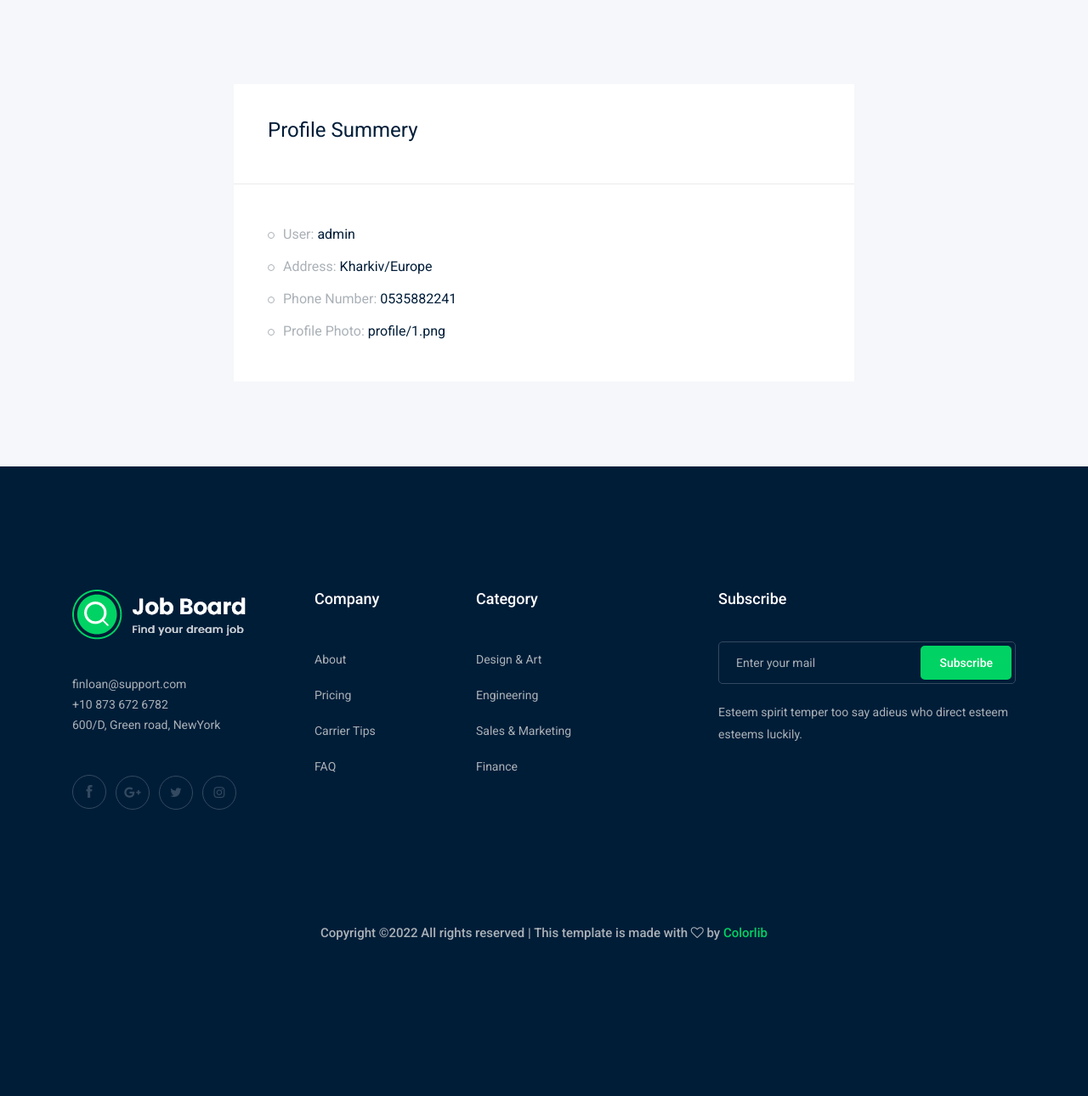
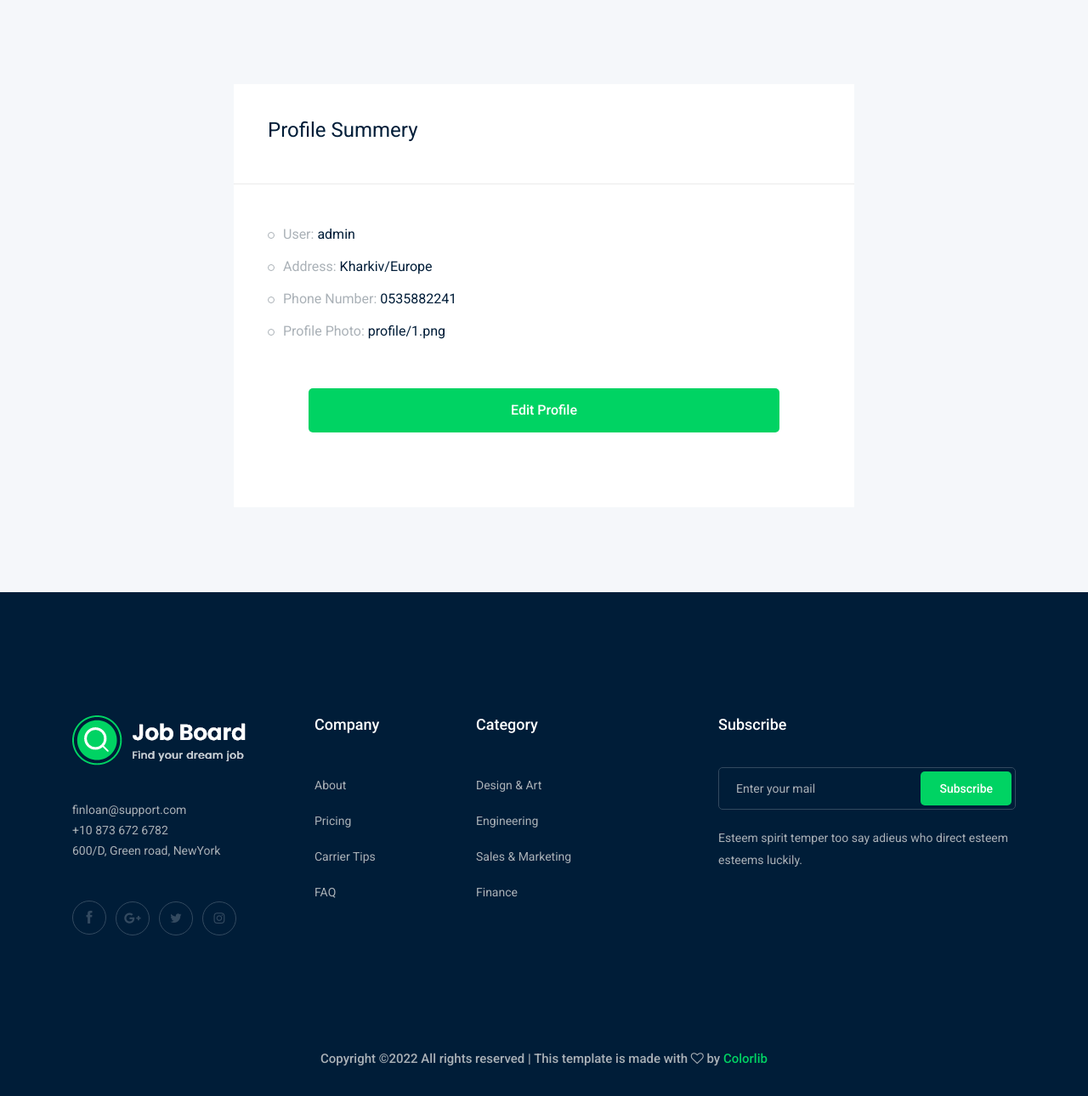
Before and after one commit to 1TeamJob/job-board-proj, a Django app: page /accounts/profile in a window 1280 px wide. Shown: the part 286-1576 px from the top of the page at 85% size. Before the commit the page ends 1393 px from the top, so only its background shows below. Run offline with Django 4.2, Linux system fonts and the light colour scheme; a user stored in the database is signed in; data comes from the database, SQL or seed files in the repository; both versions use the stored data as it was after the commit; some libraries are stand-ins or nearby versions.

Commit message:
fixing signup, profile, edit profile pages

```diff
--- a/accounts/models.py
+++ b/accounts/models.py
@@ -6,8 +6,8 @@ from django.db.models.signals import post_save
 class Profile(models.Model):
     user = models.OneToOneField(User, on_delete=models.CASCADE)
     address = models.ForeignKey('address', on_delete=models.CASCADE, blank=True, null=True)
-    phone_number = models.CharField(max_length=13)
-    profile_photo = models.ImageField(upload_to='profile/')
+    phone_number = models.CharField(max_length=13, blank=True, null=True)
+    profile_photo = models.ImageField(upload_to='profile/', blank=True, null=True)
     created_at = models.DateTimeField(auto_now=True)
 
 
--- a/accounts/templates/accounts/profile.html
+++ b/accounts/templates/accounts/profile.html
@@ -32,6 +32,9 @@
                                 <li>Phone Number: <span>{{ profile.phone_number }}</span></li>
                                 <li>Profile Photo: <span> {{ profile.profile_photo }}</span></li>
                             </ul>
+                            <div class="p-5">
+                            <a class="boxed-btn3 w-100" href="{% url 'accounts:edit_profile' %} "> Edit Profile </a>
+                            </div>
                         </div>
                     </div>
                 </div>
--- a/accounts/urls.py
+++ b/accounts/urls.py
@@ -6,7 +6,7 @@ app_name = 'accounts'
 
 
 urlpatterns = [
-    path('signup', views.signup, name='signup'),
+    path('signup/', views.signup, name='signup'),
     path('profile', views.profile, name='profile'),
     path('profile/edit', views.edit_profile, name='edit_profile'),
 ]
--- a/accounts/views.py
+++ b/accounts/views.py
@@ -9,8 +9,9 @@ def signup(request):
     if request.method == 'POST':
         form = SignupForm(request.POST)
         if form.is_valid():
+            form.save()
             username = form.cleaned_data['username']
-            password = form.cleaned_data['password']
+            password = form.cleaned_data['password1']
             user = authenticate(username=username, password=password)
             login(request, user)
             return redirect('/accounts/profile')
@@ -31,9 +32,10 @@ def profile(request):
 
 
 def edit_profile(request):
+    profile = Profile.objects.get(user=request.user)
     if request.method == 'POST':
-        user_form = UserForm(request.POST, request.Files)
-        profile_form = ProfileForm(request.POST, request.Files)
+        user_form = UserForm(request.POST, request.FILES ,instance=request.user)
+        profile_form = ProfileForm(request.POST, request.FILES ,instance=profile)
         if user_form.is_valid() and profile_form.is_valid():
             user_form.save()
             any_profile = profile_form.save(commit=False)
@@ -46,5 +48,5 @@ def edit_profile(request):
         user_form = UserForm(instance=request.user)
         profile_form = ProfileForm(instance=profile)
 
-    context = {}
+    context = {'user_form': user_form, 'profile_form': profile_form}
     return render(request, 'accounts/edit_profile.html', context)
```
Also changed, not shown: accounts/migrations/0003_alter_profile_phone_number_and_more.py (added), db.sqlite3, meida/profile/1.png (added), meida/profile/4.png (added), meida/profile/4_oxWXoXP.png (added).
